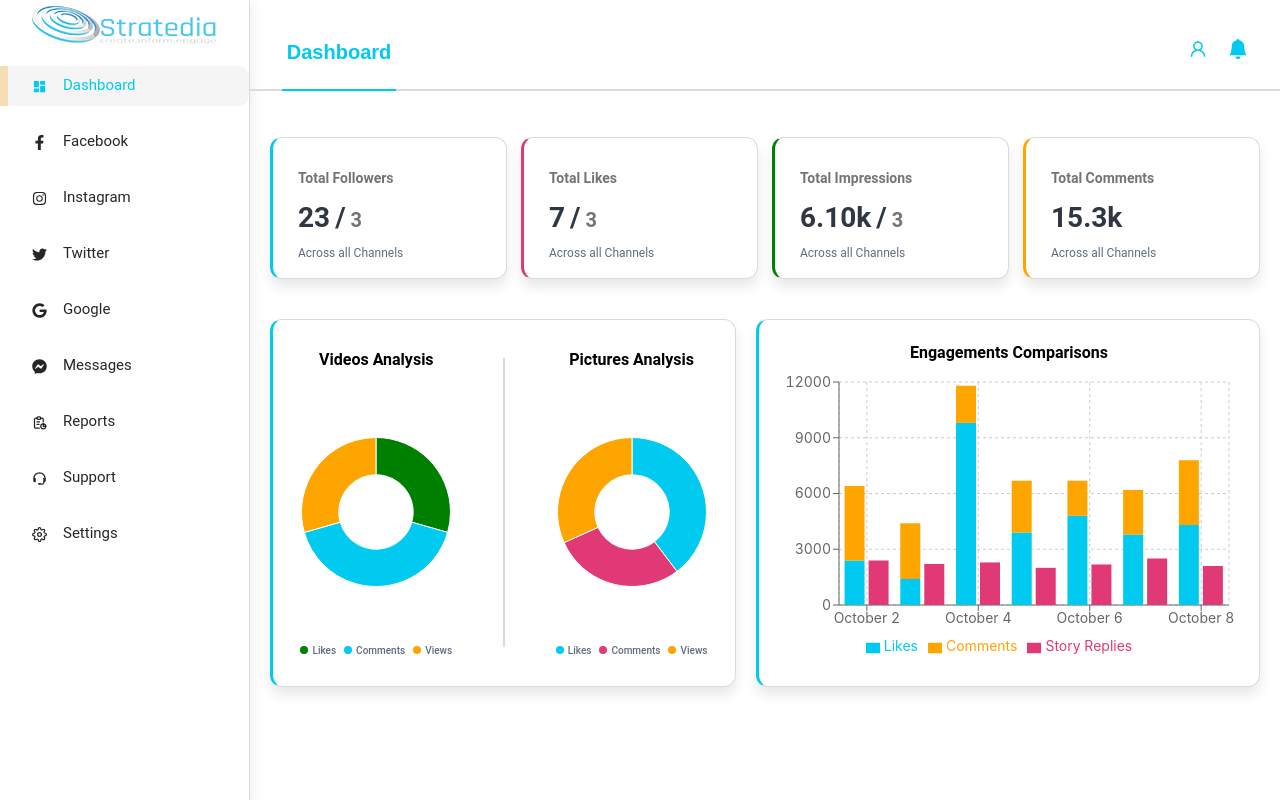
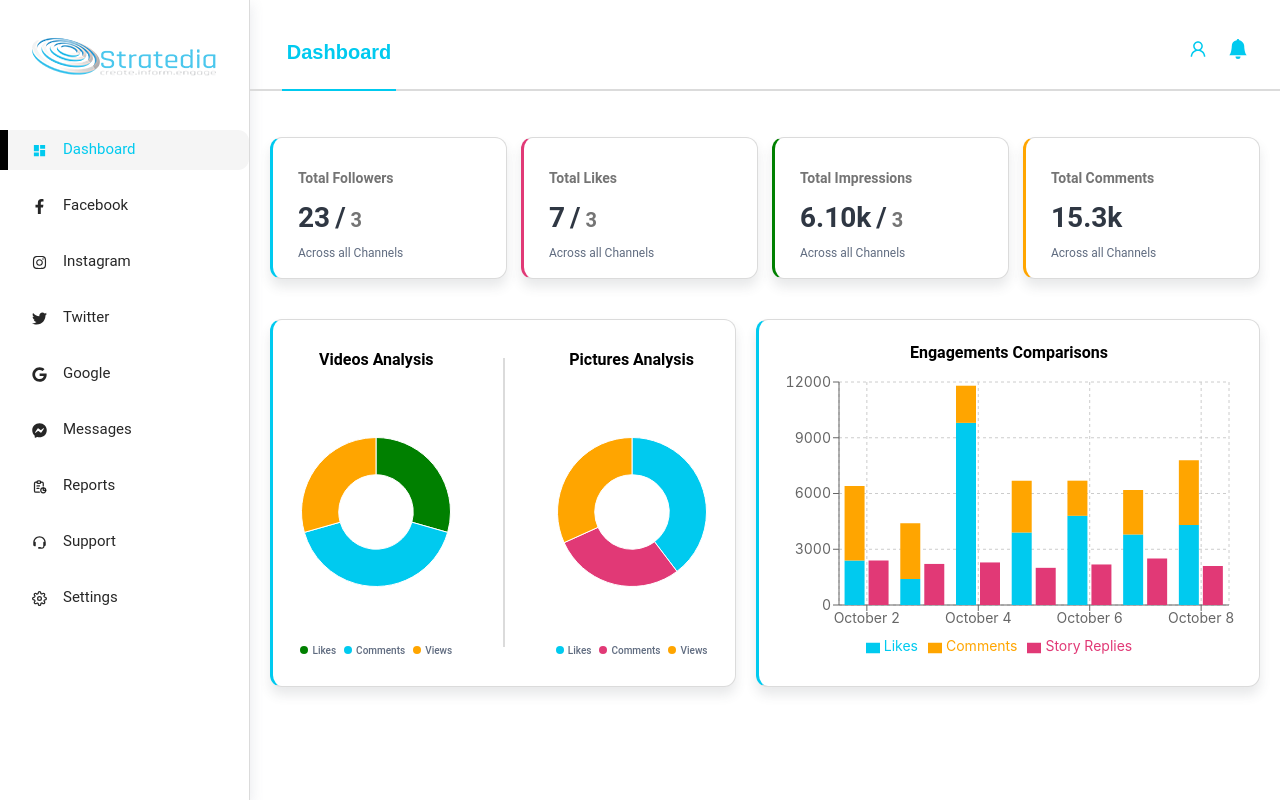
Before and after one commit to iamshahbazhussain/Stratedia, a React (Create React App) app in the folder Client/: page /dashboard in a window 1280 px wide. Built offline with nearby package versions, Linux system fonts and the light colour scheme.

Commit message:
Modifications

```diff
--- a/Client/src/Components/SideBar/SideBar.jsx
+++ b/Client/src/Components/SideBar/SideBar.jsx
@@ -1,4 +1,5 @@
 import React, { useState } from "react";
+import {useNavigate} from "react-router-dom"
 
 //////////////////Imgs////////////////
 import Logo from "../../Assets/logo.png";
@@ -18,6 +19,8 @@ import "./SideBar.scss";
 
 
 const SideBar = () => {
+    let Navigate = useNavigate()
+
     const [selected, setSelected] = useState(0);
 
     const [expanded, setExpaned] = useState(true);
@@ -46,7 +49,7 @@ const SideBar = () => {
                 animate={window.innerWidth <= 768 ? `${expanded}` : ""}
             >
                 {/* logo */}
-                <div className="logo">
+                <div className="logo" onClick={()=>Navigate("/")}>
                     <img src={Logo} alt="logo" />
                 </div>
 
--- a/Client/src/Components/SideBar/SideBar.scss
+++ b/Client/src/Components/SideBar/SideBar.scss
@@ -43,6 +43,8 @@
     display: flex;
     align-items: center;
     justify-content: center;
+    margin: 2rem;
+    cursor: pointer;
 
     img {
         object-fit: cover;
@@ -93,7 +95,7 @@
         content: "";
         width: 8px;
         height: 100%;
-        background: wheat;
+        background: black;
         margin-right: calc(1rem - 8px);
     }
 }
--- a/Client/src/Pages/SuperAdmin/Dashboard/Components/Cards/Cards.scss
+++ b/Client/src/Pages/SuperAdmin/Dashboard/Components/Cards/Cards.scss
@@ -17,7 +17,7 @@
     cursor: pointer;
 
     &:hover {
-        transform: scale(1.1);
+        // transform: scale(1.1);
     }
 
     .title {
--- a/Client/src/Pages/SuperAdmin/Dashboard/Dashboard.scss
+++ b/Client/src/Pages/SuperAdmin/Dashboard/Dashboard.scss
@@ -47,7 +47,7 @@
                 cursor: pointer;
 
                 &:hover {
-                    transform: scale(1.05);
+                    // transform: scale(1.05);
                 }
 
                 .centre_line {
@@ -66,13 +66,14 @@
                 box-shadow: 0px 8px 12px rgba(67, 73, 79, 0.12);
                 border-radius: 12px;
                 display: flex;
+                align-items: center;
                 flex-direction: column;
                 justify-content: center;
                 cursor: pointer;
                 transition: 0.5s ease-in-out;
 
                 &:hover {
-                    transform: scale(1.05);
+                    // transform: scale(1.05);
                 }
 
                 .title {
```
